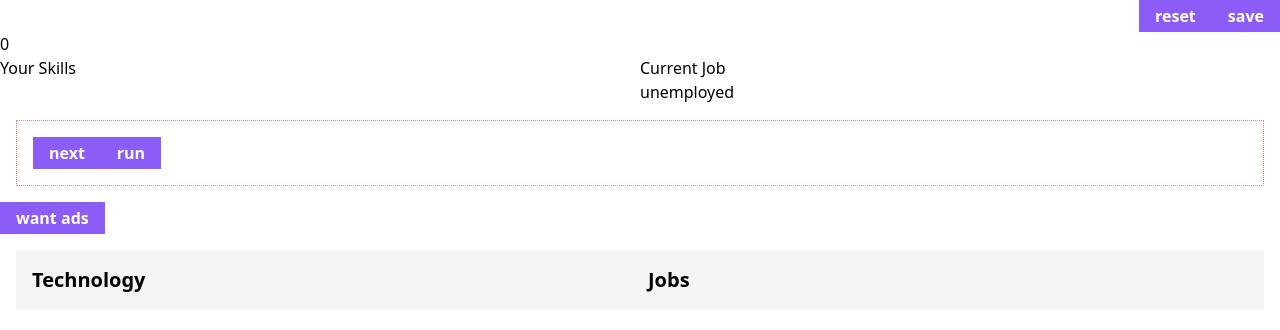
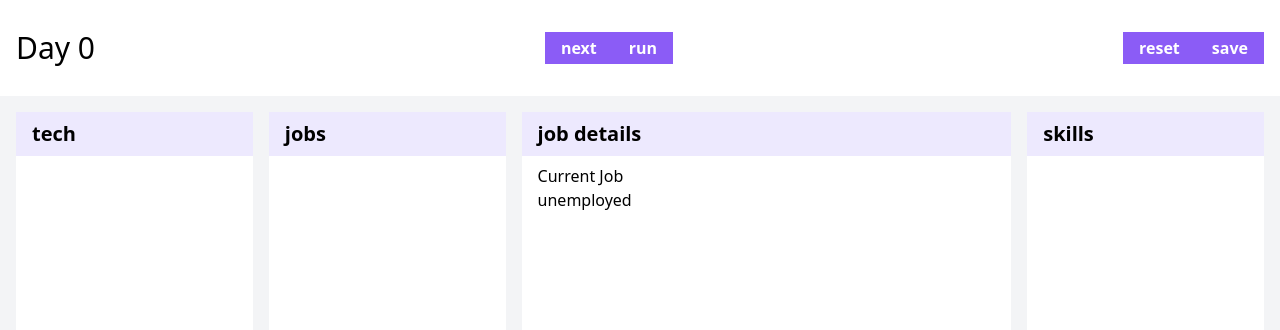
Before and after one commit to reergymerej/work-skills, a React (Create React App) app: page / in a window 1280 px wide. Shown: the top 330 px of the page. Built offline with nearby package versions, Linux system fonts and the light colour scheme.

Commit message:
redesign ui

```diff
--- a/src/App.css
+++ b/src/App.css
@@ -1,62 +1,3 @@
-.Skill {
-  margin-bottom: 1em;
-  display: flex;
+html, body, #root {
+  height: 100%;
 }
-
-.Skill .name {
-  width: 4em;
-  overflow: hidden;
-  margin-right: 0.5em;
-}
-
-.Skill .values {
-  flex: 1;
-}
-
-.Skill .value {
-  height: 1.5em;
-  line-height: 1.5em;
-}
-
-.Job {
-  padding: 1em;
-  background: #6d6d6d33;
-}
-
-.Job .info {
-  margin-bottom: 1em;
-}
-
-.Job .info .name {
-  font-size: 2em;
-}
-
-small {
-  font-size: 0.75em;
-}
-
-.controls {
-  padding: 1em;
-}
-
-.buttons {
-  display: flex;
-  justify-content: center;
-}
-
-.stage {
-  display: flex;
-}
-
-.stage > div {
-  flex: 1;
-}
-
-.WantAds {
-  margin-top: 2em;
-  border: 1px solid black;
-}
-
-.WantAds > h2 {
-  text-align: center;
-}
--- a/src/App.tsx
+++ b/src/App.tsx
@@ -5,13 +5,32 @@ import CurrentJob from './CurrentJob'
 import {getQualifications} from './logic'
 import SkillSetComp from './SkillSetComp'
 import {loadSavedAppState, saveAppState} from './storage'
-import WantAds from './WantAds'
 import AppControls from './AppControls'
 import GameControls from './GameControls'
 import TechnologySection from './TechnologySection'
 import JobsSection from './JobsSection'
-import Button from './Button'
 import {appStateReducer, initialAppState} from './reducer'
+
+type ColumnSectionProps = React.PropsWithChildren & {
+  title: string,
+  className?: string,
+}
+const ColumnSection = ({
+  title,
+  className,
+  children,
+}: ColumnSectionProps) => {
+  return (
+    <div className={`bg-white ${className}`}>
+      <div className="font-bold text-xl py-2 px-4 text bg-violet-100">
+        {title}
+      </div>
+      <div className="px-4 mt-2">
+        {children}
+      </div>
+    </div>
+  )
+}
 
 const App = () => {
   const [appState, dispatch] = useReducer(appStateReducer, initialAppState)
@@ -67,50 +86,63 @@ const App = () => {
     next()
   }
 
-  const handleToggleWantAdds = () => {
-    dispatch({
-      type: 'wantAdsToggle',
-    })
-  }
-
   return (
     <AppContext.Provider value={appState}>
       <AppDispatchContext.Provider value={dispatch}>
-        <div className="App">
+        <div className="App h-full">
           {loading
             ? <div>loading...</div>
             : (
-              <>
+              <div className="h-full flex flex-col">
+                <div className="h-24 flex items-center p-4">
+                  <div className="text-3xl">
+                    <div>Day {appState.day}</div>
+                  </div>
+
+                  <div className="flex flex-1 justify-center">
+                    <GameControls
+                      onNext={handleNext}
+                    />
+                  </div>
+
+                  <div className="top-0 right-0 flex">
                     <AppControls
                       saving={saving}
                       onSave={handleSave}
                     />
-                <div>{appState.day}</div>
-              <div className="stage">
-                <div>
-                  <h2>Your Skills</h2>
+                  </div>
+                </div>
+
+
+
+
+                <div className="flex-1 grid grid-cols-5 gap-4 bg-gray-100 p-4">
+                  <ColumnSection title="tech">
+                    <TechnologySection />
+                  </ColumnSection>
+
+                  <ColumnSection title="jobs">
+                    <JobsSection />
+                  </ColumnSection>
+
+                  <ColumnSection
+                    className="col-span-2"
+                    title="job details"
+                  >
+                    <CurrentJob
+                      skills={skills}
+                      job={job}
+                    />
+                  </ColumnSection>
+
+                  <ColumnSection title="skills">
                     <SkillSetComp
                       skills={skills}
                       qualifications={job && getQualifications(skills, job)}
                     />
+                  </ColumnSection>
                 </div>
-                <CurrentJob
-                  skills={skills}
-                  job={job}
-                />
               </div>
-              <div className="controls">
-                <GameControls
-                  onNext={handleNext}
-                />
-              </div>
-              <Button onClick={handleToggleWantAdds}>want ads</Button>
-              {appState.wantAdsOpen && <WantAds /> }
-              <div className="grid gap-x-4 grid-cols-2 m-4 p-4 bg-gray-100">
-                <TechnologySection />
-                <JobsSection />
-              </div>
-            </>
             )
           }
         </div>
--- a/src/GameControls/index.tsx
+++ b/src/GameControls/index.tsx
@@ -1,8 +1,6 @@
 import {useContext} from 'react'
-import './GameControls.css'
 import {AppContext, AppDispatchContext} from '../AppContext'
 import Button from '../Button'
-
 
 type GameControlsProps = {
   onNext: () => void,
@@ -26,11 +24,9 @@ const GameControls = ({
   }
 
   return (
-      <div className="GameControls">
-        <div className="Buttons">
-          <Button onClick={handleNext}>next</Button>
-          <Button onClick={handleRunClick}>{running ? 'stop' : 'run'}</Button>
-        </div>
+      <div>
+        <Button onClick={handleNext}>next</Button>
+        <Button onClick={handleRunClick}>{running ? 'stop' : 'run'}</Button>
       </div>
   )
 }
--- a/src/JobsSection/index.tsx
+++ b/src/JobsSection/index.tsx
@@ -20,9 +20,6 @@ const JobsSection = () => {
 
   return (
     <div>
-      <div className="font-bold text-xl">
-        Jobs
-      </div>
       <ul>
         {jobs.map(job => {
           const canApply = !!job && isQualified(skills, job)
--- a/src/SkillBarsComp.tsx
+++ b/src/SkillBarsComp.tsx
@@ -9,19 +9,20 @@ type SkillBarsCompProps = {
 const SkillBarsComp = (props: SkillBarsCompProps) => {
   const color: string = colorsByMeaning[props.name]
   return (
-    <>
+    <div>
       <div>
         {props.name}
         <span className="text-xs ml-1">
           {Math.round(props.value)} | {Math.trunc(props.ratio * 100)}%
         </span>
       </div>
-      <div className={`value bg-${color}-500`}
+
+      <div className={`value h-4 bg-${color}-500`}
         style={{
           width: `${props.value}px`,
         }}
       />
-    </>
+    </div>
   )
 }
 
--- a/src/SkillComp.tsx
+++ b/src/SkillComp.tsx
@@ -12,7 +12,7 @@ const SkillComp = (props: SkillCompProps) => {
   const experienceRatio = (props.skillMatch && props.skillMatch.experience) || 0
   return (
         <div className="Skill">
-          <div className="name">
+          <div className="font-bold">
             {props.name}
           </div>
           <div className="values">
--- a/src/TechnologySection/index.tsx
+++ b/src/TechnologySection/index.tsx
@@ -21,10 +21,7 @@ const TechnologySection = () => {
   }
 
   return (
-    <div className="TechnologySection">
-      <div className="font-bold text-xl">
-        Technology
-      </div>
+    <div>
       <ul>
         {technologies.map(technology => {
           const skill = getSkillByName(skills, technology.name)
--- a/src/actions.ts
+++ b/src/actions.ts
@@ -41,9 +41,6 @@ export type Action =
   | WantAdNext
   | WantAdPrev
   | {
-    type: 'wantAdsToggle',
-  }
-  | {
     type: 'technologyCreate',
   }
   | {
--- a/src/reducer/index.ts
+++ b/src/reducer/index.ts
@@ -74,11 +74,6 @@ export const appStateReducer = (
             state.jobs.length - 1,
         ),
       }
-    case 'wantAdsToggle':
-      return {
-        ...state,
-        wantAdsOpen: !state.wantAdsOpen,
-      }
     case 'technologyCreate':
       // TODO: split this so reducers can handle on their own without needing to
       // be called by this one
--- a/src/types.ts
+++ b/src/types.ts
@@ -33,7 +33,6 @@ export type AppState = {
   skills: Skill[],
   technologies: Technology[],
   time: number,
-  wantAdsOpen: boolean,
 }
 
 export const factoryAppState = (state: Partial<AppState> = {}): AppState => {
@@ -46,7 +45,6 @@ export const factoryAppState = (state: Partial<AppState> = {}): AppState => {
     skills: [],
     technologies: [],
     time: Date.now(),
-    wantAdsOpen: false,
     ...state,
   }
 }
```
Lines whose indentation alone changed are shown as unchanged.
